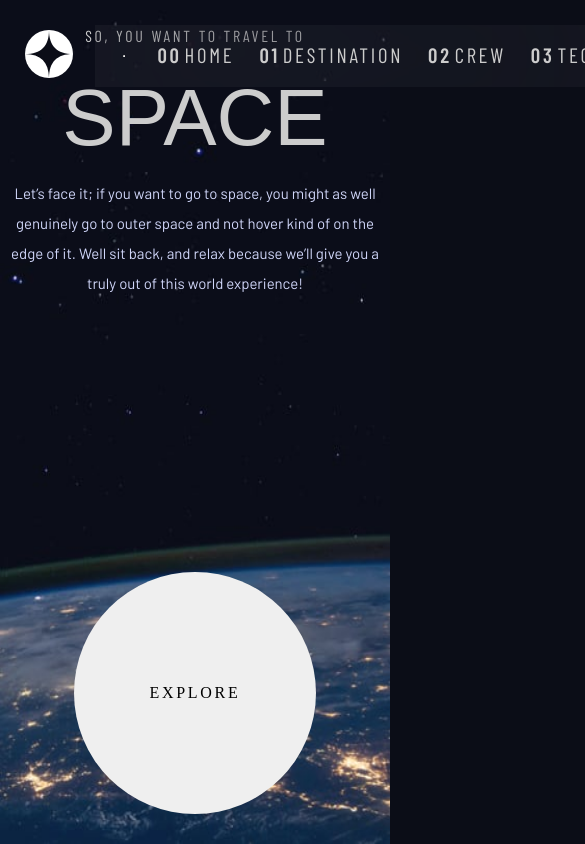
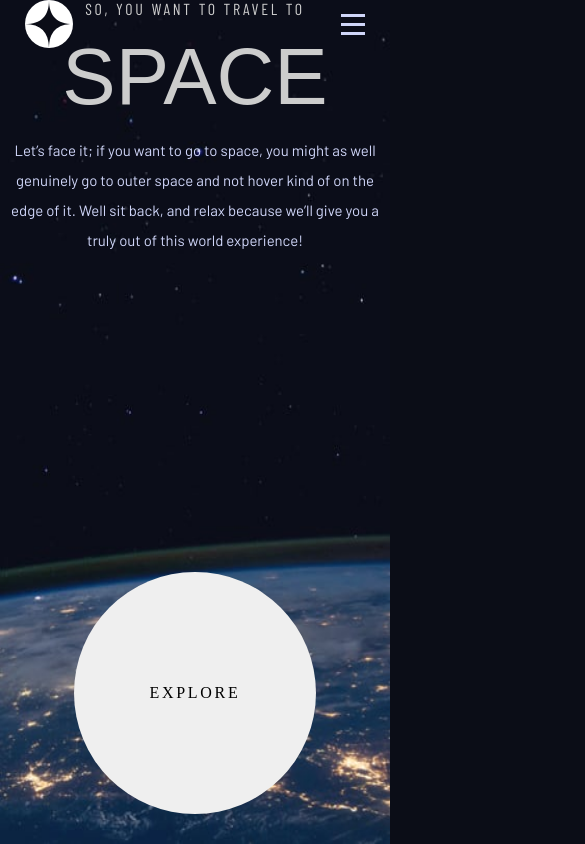
Before and after one commit to Oumar-1/space-torism, a React (Create React App) app: page / in a window 390 px wide. Shown: the top 844 px of the page, 585 px wide, since content can reach past the window. Built offline with nearby package versions, Linux system fonts and the light colour scheme; a web font is replaced by a local one.

Commit message:
finsih navigation for all views

```diff
--- a/src/App.jsx
+++ b/src/App.jsx
@@ -1,5 +1,5 @@
 import React from 'react';
-import { Navigate, Route, Routes } from 'react-router-dom';
+import { Route, Routes } from 'react-router-dom';
 import Home from './routes/Home';
 import Nav from './components/nav';
 import './sass/index.scss';
--- a/src/components/nav.jsx
+++ b/src/components/nav.jsx
@@ -1,29 +1,44 @@
-import React from 'react';
-import { Link } from 'react-router-dom';
+import React, { useState } from 'react';
+import { NavLink } from 'react-router-dom';
 import { ReactComponent as Logo } from '../assets/shared/logo.svg';
+import { ReactComponent as Hamburger } from '../assets/shared/icon-hamburger.svg';
+import { ReactComponent as Close } from '../assets/shared/icon-close.svg';
 import '../sass/components/_nav.scss';
+import useWindowSize from '../hooks/useWindowSize';
+import useToggler from '../hooks/useToggler';
 
 function Nav(props) {
+  const { width: windowWidth } = useWindowSize();
+  const [isNavOpen, setIsNavOpen] = useToggler(false);
+  let delay = 0;
+  const diff = 150;
+
+  const style = () => ({ transitionDelay: (delay += diff) + 'ms' });
   return (
     <nav>
       <div className='logo'>
         <Logo />
       </div>
       <hr />
-      <ul className='nav-links'>
-        <li>
-          <Link to='/'>Home</Link>
+      <ul className={`nav-links ${isNavOpen ? 'active' : ''} `}>
+        <li style={style()}>
+          <NavLink to='/'>Home</NavLink>
         </li>
-        <li>
-          <Link to='/destination'>Destination </Link>
+        <li style={style()}>
+          <NavLink to='/destination'>Destination </NavLink>
         </li>
-        <li>
-          <Link to='/crew'>crew </Link>
+        <li style={style()}>
+          <NavLink to='/crew'>crew </NavLink>
         </li>
-        <li>
-          <Link to='/technology'>technology</Link>
+        <li style={style()}>
+          <NavLink to='/technology'>technology</NavLink>
         </li>
       </ul>
+      {windowWidth < 411 && (
+        <div className='menu-toggler' onClick={setIsNavOpen}>
+          {isNavOpen ? <Close /> : <Hamburger />}
+        </div>
+      )}
     </nav>
   );
 }
--- /dev/null
+++ b/src/hooks/useToggler.jsx
@@ -0,0 +1,12 @@
+import { useState } from 'react';
+
+export default function useToggler(initValue = true) {
+  const [isON, setIsOn] = useState(initValue);
+
+  function toggle(val) {
+    if (typeof val === 'boolean') setIsOn(val);
+    setIsOn((prev) => !prev);
+  }
+
+  return [isON, toggle];
+}
--- /dev/null
+++ b/src/hooks/useWindowSize.jsx
@@ -0,0 +1,23 @@
+import { useEffect, useState } from 'react';
+
+function useWindowSize() {
+  const [currentSize, setCurrentSize] = useState({
+    width: window.innerWidth,
+    height: window.innerHeight,
+  });
+
+  useEffect(() => {
+    const resize = () => {
+      setCurrentSize({
+        width: window.innerWidth,
+        height: window.innerHeight,
+      });
+    };
+    window.addEventListener('resize', resize);
+    return () => window.removeEventListener('resize', resize);
+  });
+
+  return currentSize;
+}
+
+export default useWindowSize;
--- a/src/sass/components/_home.scss
+++ b/src/sass/components/_home.scss
@@ -30,6 +30,10 @@
       .info {
         color: var(--clr-mid);
       }
+      h5,
+      .info {
+        margin: 0;
+      }
       .info {
         line-height: 2;
       }
@@ -43,7 +47,7 @@
       border-radius: 50%;
       transition: outline 250ms;
       border: none;
-      outline: 0px solid hsla(255, 100%, 85%);
+      outline: 0px solid rgba(255, 255, 255, 15%);
       &:hover {
         outline-width: 1.375em;
         border: 1px solid hsla(255, 100%, 80%);
--- a/src/sass/components/_nav.scss
+++ b/src/sass/components/_nav.scss
@@ -5,12 +5,9 @@ nav {
   position: absolute;
   left: 0;
   top: 0;
-
-  /* gap: 50px; */
   width: 100%;
   margin-top: 25px;
   padding-inline: 25px;
-
   hr {
     flex-grow: 1;
     display: block;
@@ -45,7 +42,7 @@ nav {
         font-family: var(--ff-second);
         border-bottom: 3px solid #0000;
         transition: border 250ms;
-        &:is(:hover, :focus) {
+        &:hover {
           border-color: rgba(255, 255, 255, 0.5);
         }
         &.active {
@@ -59,4 +56,55 @@ nav {
       }
     }
   }
+
+  @media (max-width: 772px) {
+    margin: 0;
+    gap: 15px;
+    justify-content: space-between;
+    hr,
+    a::before {
+      display: none;
+    }
+    .nav-links {
+      padding-inline: 25px;
+      font-size: 0.9rem;
+      li a {
+        padding-block: 25px;
+      }
+    }
+  }
+  @media (max-width: 411px) {
+    .nav-links {
+      order: +1;
+      position: absolute;
+      width: 100%;
+      right: 0;
+      top: calc(100% + 10px);
+      flex-direction: column;
+      padding-inline: 0;
+      backdrop-filter: blur(0px);
+      background: none;
+      pointer-events: visible;
+      visibility: hidden;
+      &.active {
+        li {
+          visibility: visible;
+          transform: scale(1);
+        }
+      }
+      li {
+        transition-duration: 300ms;
+        width: 100%;
+        background-color: rgba(22, 22, 22, 90%);
+        transform: scale(0);
+        transform-origin: right;
+        a {
+          padding-inline: 0;
+          width: 100%;
+          padding-right: 10px;
+          padding-left: 15px;
+        }
+      }
+    }
+  }
 }
```
